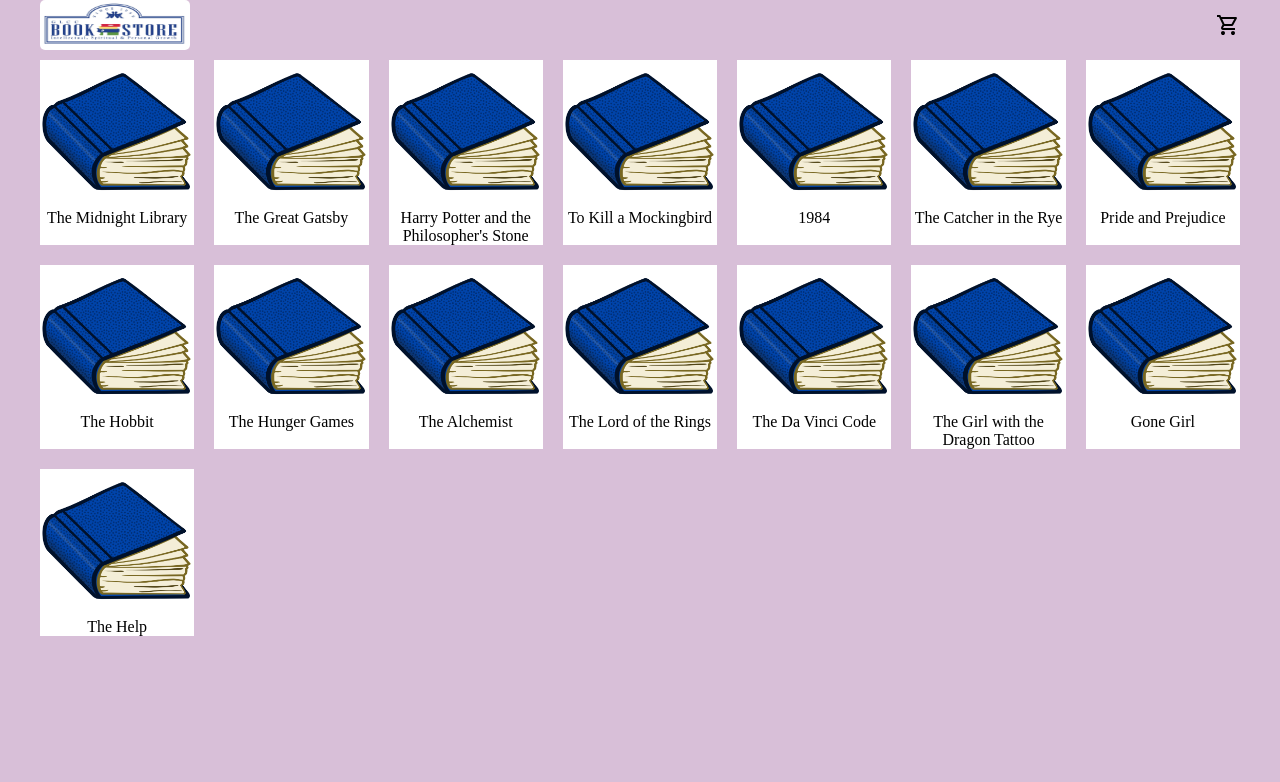
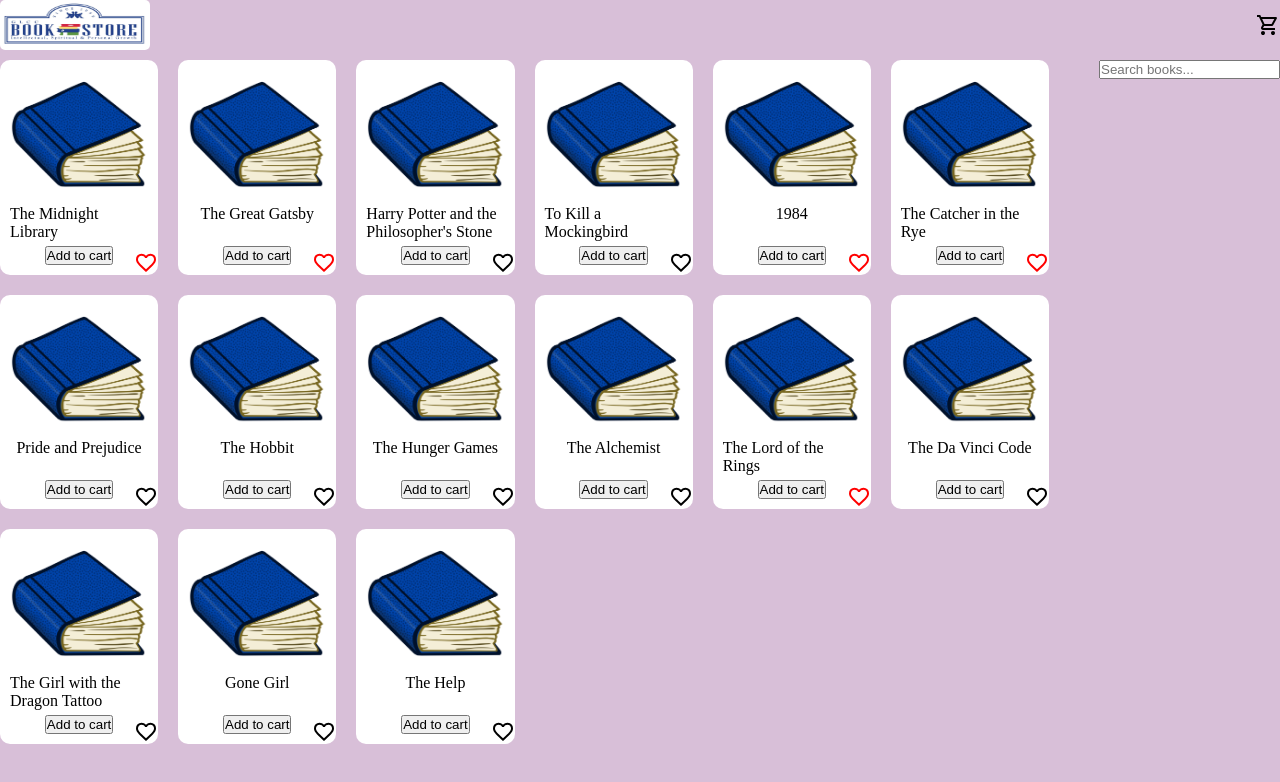
Before and after one commit to Kostya-star/books-shop, a Vue app: page / in a window 1280 px wide. Shown: the top 782 px of the page. Built offline with nearby package versions, Linux system fonts and the light colour scheme; data requests are answered from the project's data file.

Commit message:
feat: add logic for marking favorite books

```diff
--- /dev/null
+++ b/db.json
@@ -0,0 +1,79 @@
+{
+  "books": [
+    {
+      "id": "1",
+      "name": "The Midnight Library",
+      "isFavorite": true
+    },
+    {
+      "id": "2",
+      "name": "The Great Gatsby",
+      "isFavorite": true
+    },
+    {
+      "id": "3",
+      "name": "Harry Potter and the Philosopher's Stone",
+      "isFavorite": false
+    },
+    {
+      "id": "4",
+      "name": "To Kill a Mockingbird",
+      "isFavorite": false
+    },
+    {
+      "id": "5",
+      "name": "1984",
+      "isFavorite": true
+    },
+    {
+      "id": "6",
+      "name": "The Catcher in the Rye",
+      "isFavorite": true
+    },
+    {
+      "id": "7",
+      "name": "Pride and Prejudice",
+      "isFavorite": false
+    },
+    {
+      "id": "8",
+      "name": "The Hobbit",
+      "isFavorite": false
+    },
+    {
+      "id": "9",
+      "name": "The Hunger Games",
+      "isFavorite": false
+    },
+    {
+      "id": "10",
+      "name": "The Alchemist",
+      "isFavorite": false
+    },
+    {
+      "id": "11",
+      "name": "The Lord of the Rings",
+      "isFavorite": true
+    },
+    {
+      "id": "12",
+      "name": "The Da Vinci Code",
+      "isFavorite": false
+    },
+    {
+      "id": "13",
+      "name": "The Girl with the Dragon Tattoo",
+      "isFavorite": false
+    },
+    {
+      "id": "14",
+      "name": "Gone Girl",
+      "isFavorite": false
+    },
+    {
+      "id": "15",
+      "name": "The Help",
+      "isFavorite": false
+    }
+  ]
+}
--- a/package.json
+++ b/package.json
@@ -4,7 +4,8 @@
   "description": "",
   "main": "index.ts",
   "scripts": {
-    "start": "webpack serve --env mode=development",
+    "start:back": "npx json-server db.json --port 3001",
+    "start:front": "webpack serve --env mode=development port=3000",
     "build:dev": "webpack --env mode=development",
     "build:prod": "webpack --env mode=production"
   },
@@ -31,6 +32,8 @@
     "webpack-dev-server": "^5.0.3"
   },
   "dependencies": {
+    "axios": "^1.6.8",
+    "json-server": "^1.0.0-alpha.23",
     "vue": "^3.4.21",
     "vue-router": "^4.3.0"
   }
--- a/src/App.vue
+++ b/src/App.vue
@@ -28,7 +28,7 @@
 
 <style lang="scss" scoped>
 .app {
-  max-width: 1200px;
+  max-width: 1400px;
   margin: 0 auto;
 }
 
--- a/src/books.ts
+++ /dev/null
@@ -1,62 +0,0 @@
-export const books = [
-  {
-    id: 1,
-    name: "The Midnight Library"
-  },
-  {
-    id: 2,
-    name: "The Great Gatsby"
-  },
-  {
-    id: 3,
-    name: "Harry Potter and the Philosopher's Stone"
-  },
-  {
-    id: 4,
-    name: "To Kill a Mockingbird"
-  },
-  {
-    id: 5,
-    name: "1984"
-  },
-  {
-    id: 6,
-    name: "The Catcher in the Rye"
-  },
-  {
-    id: 7,
-    name: "Pride and Prejudice"
-  },
-  {
-    id: 8,
-    name: "The Hobbit"
-  },
-  {
-    id: 9,
-    name: "The Hunger Games"
-  },
-  {
-    id: 10,
-    name: "The Alchemist"
-  },
-  {
-    id: 11,
-    name: "The Lord of the Rings"
-  },
-  {
-    id: 12,
-    name: "The Da Vinci Code"
-  },
-  {
-    id: 13,
-    name: "The Girl with the Dragon Tattoo"
-  },
-  {
-    id: 14,
-    name: "Gone Girl"
-  },
-  {
-    id: 15,
-    name: "The Help"
-  }
-];
--- a/src/pages/home.vue
+++ b/src/pages/home.vue
@@ -1,19 +1,72 @@
 <script setup lang="ts">
-import { books } from '@/books';
 import BookImg from '@/assets/book.png'
+import HeartSvg from '@/assets/heart.svg'
+import axios from 'axios';
+import { onMounted, ref } from 'vue';
+
+interface BookItem {
+  id: number;
+  name: string;
+  isFavorite: boolean;
+}
+
+const books = ref<BookItem[]>([])
+
+onMounted(async () => {
+  try {
+    const resp = await axios.get('http://localhost:3001/books')
+    books.value = resp.data
+  } catch (err) {
+    console.log(err);
+  }
+})
+
+async function toggleFavourite(bookId: number, isFavorite: boolean) {
+  try {
+    books.value = books.value.map(book => ({
+      ...book,
+      isFavorite: book.id === bookId ? !isFavorite : book.isFavorite
+    }))
+
+    const resp = await axios.patch(`http://localhost:3001/books/${bookId}`, {
+      isFavorite: !isFavorite
+    })
+    console.log(resp);
+  } catch (err) {
+    console.log(err);
+  }
+}
 </script>
 
 
 <template>
+  <div class="main">
     <div class="books-list">
       <div v-for="book of books" :key="book.id" class="book-item">
         <img :src="BookImg" alt="book img" class="book-img">
+        <span>
           {{ book.name }}
+        </span>
+        <button>Add to cart</button>
+
+        <img :src="HeartSvg" alt="" class="favorite-icon" :class="{ 'favorite_active': book.isFavorite }"
+          @click="toggleFavourite(book.id, book.isFavorite)">
+      </div>
+    </div>
+
+    <div class="filtration">
+      <input type="text" placeholder="Search books...">
+
     </div>
   </div>
 </template>
 
 <style lang="scss" scoped>
+.main {
+  display: flex;
+  gap: 50px;
+}
+
 .books-list {
   display: grid;
   grid-template-columns: repeat(auto-fill, minmax(150px, 1fr));
@@ -21,12 +74,33 @@
 }
 
 .book-item {
-  text-align: center;
+  display: flex;
+  flex-direction: column;
+  align-items: center;
+  gap: 5px;
+  padding: 10px;
+  border-radius: 10px;
   background-color: #fff;
+  position: relative;
+
+  button {
+    margin-top: auto;
   }
 
   .book-img {
     width: 100%;
     height: auto;
   }
+
+  .favorite-icon {
+    position: absolute;
+    right: 0;
+    bottom: 0;
+    cursor: pointer;
+  }
+
+  .favorite_active {
+    filter: invert(37%) sepia(93%) saturate(7471%) hue-rotate(356deg) brightness(91%) contrast(135%);
+  }
+}
 </style>
```
Also changed, not shown: src/assets/heart.svg (added), 1 other file (tests, documents, lock files or other folders). Lines whose indentation alone changed are shown as unchanged.
